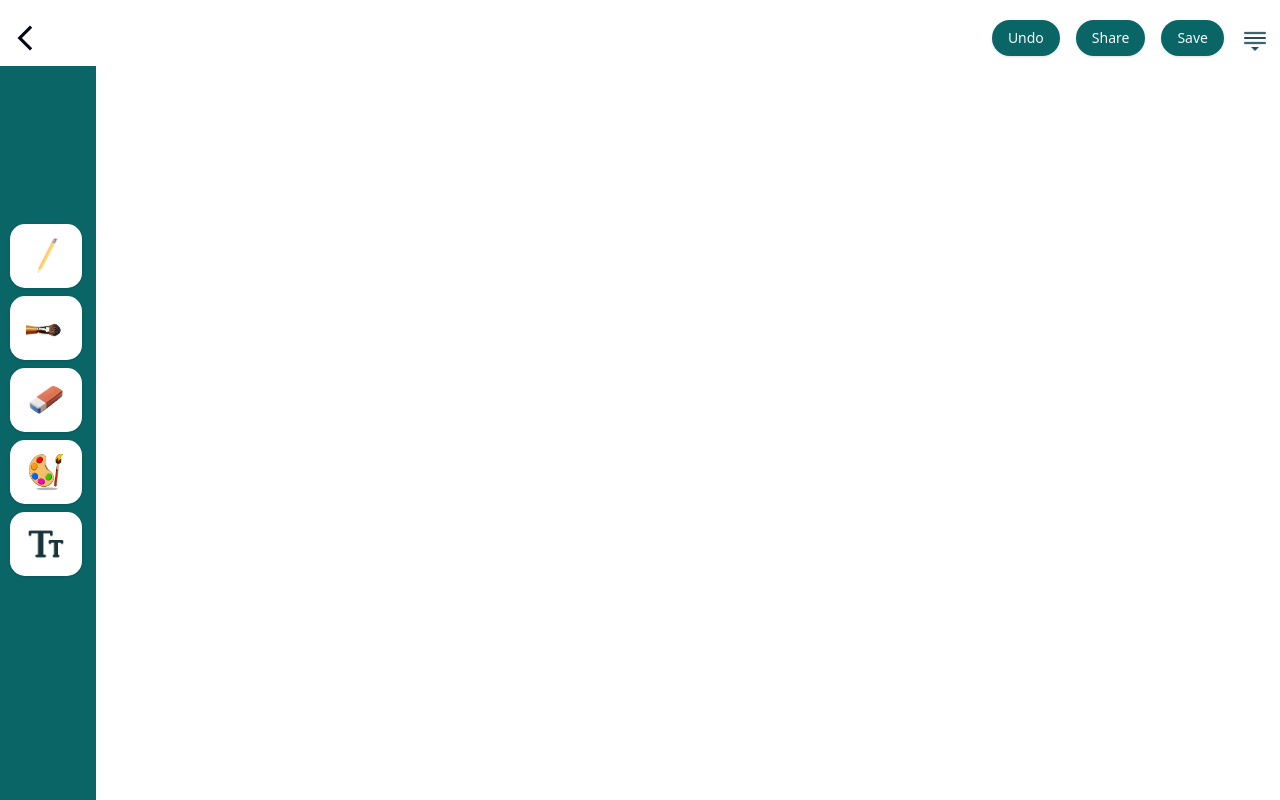
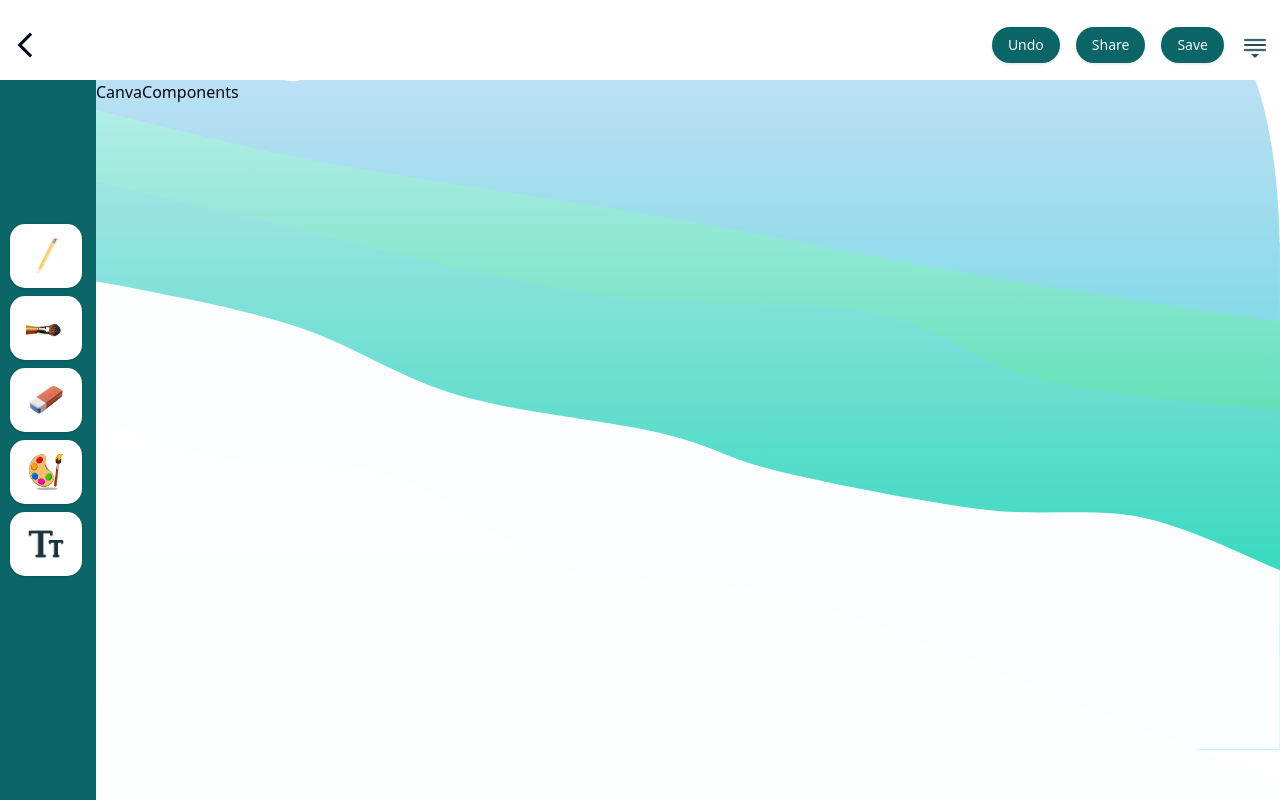
Before and after one commit to aganano-joshua/New-Frontend-Repo, a React (Vite) app: page /create-art in a window 1280 px wide. Built offline with nearby package versions, Linux system fonts and the light colour scheme.

Commit message:
Did background component

```diff
--- a/src/Components/DrawingComponents/CanvaComponents.jsx
+++ b/src/Components/DrawingComponents/CanvaComponents.jsx
@@ -2,7 +2,7 @@ import React from 'react'
 
 const CanvaComponents = () => {
   return (
-    <div>CanvaComponents</div>
+    <div className='pt-[5rem] pl-[6rem]'>CanvaComponents</div>
   )
 }
 
--- a/src/Components/DrawingComponents/HeaderComponents.jsx
+++ b/src/Components/DrawingComponents/HeaderComponents.jsx
@@ -92,14 +92,14 @@ const DropDownMenu = () => {
     )
 }
 
-export const HeaderComponents = () => {
+export const HeaderComponents = ({ saveDrawing, imageId, loading }) => {
     const [isVisible, setIsVisible] = useState(false)
 
     const toggleVisibility = () => {
         setIsVisible(!isVisible);
     }
     return (
-        <div className='flex flex-row justify-between items-center w-full pt-[20px] pb-[10px] pl-[10px] pr-[10px] absolute z-10 bg-white'>
+        <div className='flex flex-row justify-between items-center w-full pt-[20px] pb-[10px] pl-[10px] pr-[10px] h-[5rem] absolute z-10 bg-white'>
             <MdOutlineArrowBackIosNew size={30} />
             <div className="flex flex-row gap-4 justify-center items-center">
                 <Button className='rounded-[20px] bg-[#096566]'>Undo</Button>
--- a/src/Pages/Drawing/Dashboard.jsx
+++ b/src/Pages/Drawing/Dashboard.jsx
@@ -5,11 +5,11 @@ import { HeaderComponents } from '../../Components/DrawingComponents/HeaderCompo
 
 const Dashboard = () => {
     return (
-        <>
+        <div className='body'>
             <HeaderComponents/>
             <SideBar/>
             <CanvaComponents/>
-        </>
+        </div>
     )
 }
 
--- a/src/index.css
+++ b/src/index.css
@@ -133,3 +133,12 @@
 .scrollbar-thin::-webkit-scrollbar-thumb:hover {
   background: #555; /* Darker thumb on hover */
 }
+
+.body {
+  background-image: url('../Images//background.svg');
+  background-size: cover;
+  background-position: 0 0;
+  background-repeat: no-repeat;
+  width: 100%;
+  height: 100vh;
+}
```
Also changed, not shown: Images/background.svg.
